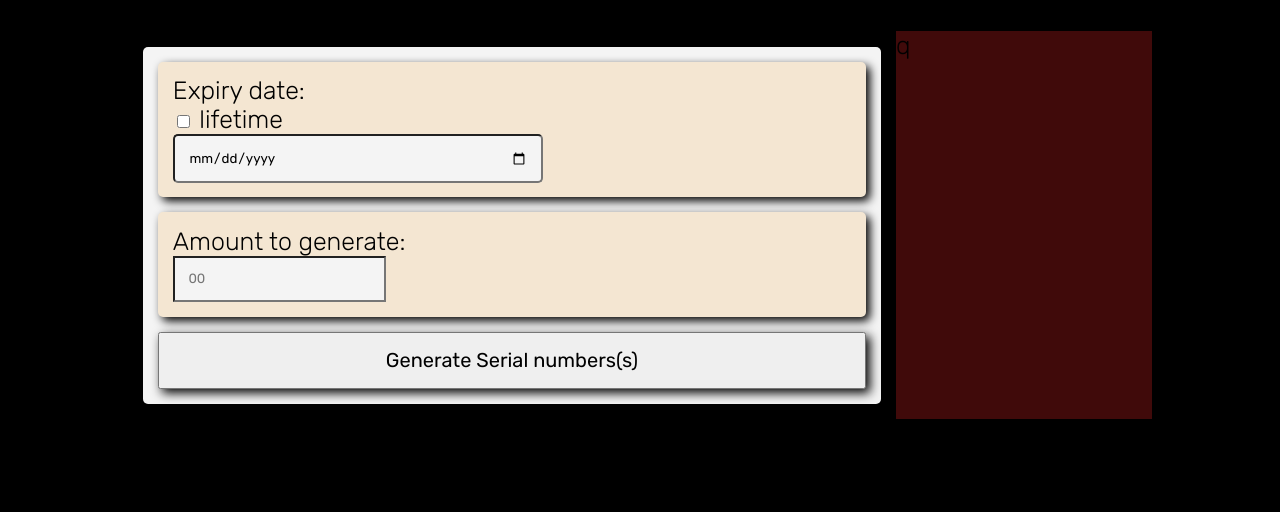
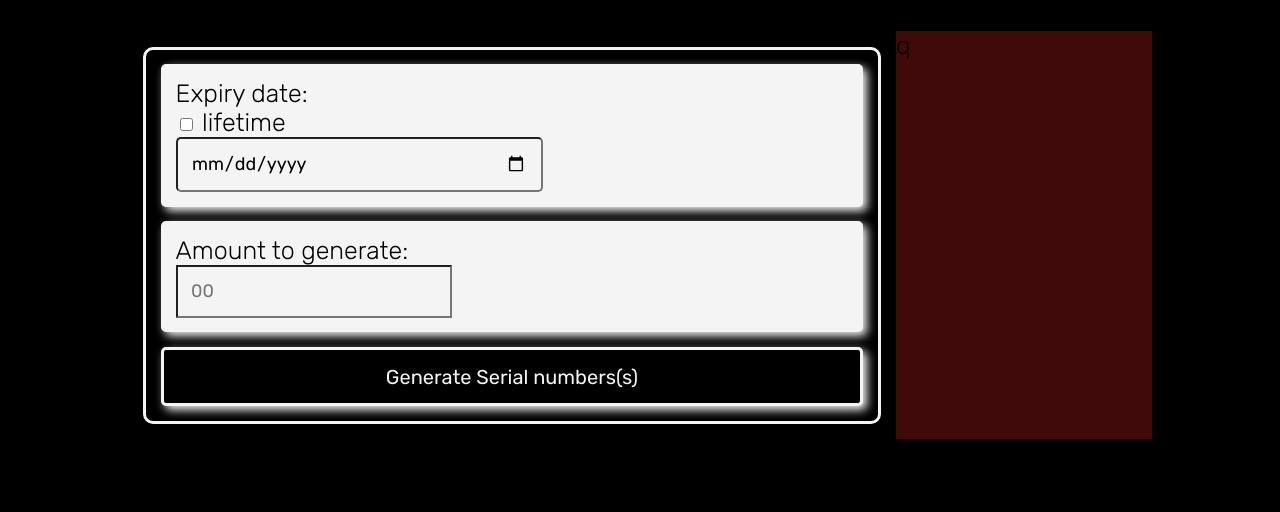
Before and after one commit to NicholasWahome/SOEN287, a plain HTML site: page pages/manage-product.html in a window 1280 px wide. Shown: the part 288-800 px from the top of the page. Drawn offline with Linux system fonts and the light colour scheme.

Commit message:
more stuff with css, will get to output page

```diff
--- a/pages/manage-product.html
+++ b/pages/manage-product.html
@@ -51,9 +51,9 @@
             <div class="sn-form">
                 <form   action="#">
                     <div class="date-wrapper">
-                        <label>Expiry date: <br><input type="checkbox" name="lifetime"> lifetime</label>
+                        <label>Expiry date: <br><input id="date-checkbox" type="checkbox" name="lifetime" onclick="dateDisplay()"> lifetime</label>
                         <br>
-                        <label><input class="date-button" type="date" name="exp-date"></label>
+                        <label><input id="date-button" type="date" name="exp-date"></label>
                     </div>
                     <div class="amount-wrapper">
                         <label>Amount to generate: <br><input type="text" placeholder="00" name="generate-amount"></label>
--- a/scripts/visual-scripts.js
+++ b/scripts/visual-scripts.js
@@ -15,3 +15,19 @@ function navDisplay(){
     }
 
 }
+// displays hodes date input if liftetime selected in manage-products
+function dateDisplay(){
+    var checkbox = document.getElementById("date-checkbox");
+    var date = document.getElementById("date-button");
+
+
+
+    if (checkbox.checked) {
+        date.style.display = "none";
+
+
+    } else {
+        date.style.display = "block";
+    }
+
+}
--- a/styles/manage-product.css
+++ b/styles/manage-product.css
@@ -78,16 +78,19 @@
     font-family: "Rubik";
 
 
+
+
 }
 .sn-form{
     display: block;
     height: fit-content;
     font-size: 25px;
     font-weight: 300;
-    background-color: #F4F4F4;
-    border-radius: 5px;
+    border-radius: 10px;
     margin: 2%;
 
+    border: 3px solid;
+    border-color: #F4F4F4;
 
 }
 .sn-form input{
@@ -98,43 +101,57 @@
 
 
 .date-wrapper{
-    background-color: #F4E6D2;
+    background-color: #F4F4F4;
     margin: 2%;
 
     padding: 2%;
     border-radius: 5px;
-    box-shadow:4px 4px 10px 0px #000000
+    box-shadow:4px 4px 10px 0px #F4F4F4
 
 }
-.date-wrapper .date-button{
+.date-wrapper #date-button{
     display: block;
     width: 50%;
     padding: 2% 2% 2% 2%;
     border-radius: 5px;
     background-color: #F4F4F4;
-
+    font-size: large;
 }
-/* F4E6D2 */
 .amount-wrapper{
     padding: 0% 0% 0% 0%;
-    background-color: #F4E6D2;
+    background-color: #F4F4F4;
     margin: 2% 2%;
     padding: 2%;
     border-radius: 5px;
-    box-shadow:4px 4px 10px 0px #000000
+    box-shadow:4px 4px 10px 0px #f4f4f4
 }
 .amount-wrapper input{
     padding:2%;
     background-color: #F4F4F4;
+    font-size: large;
 }
 .submit-wrapper input{
     font-size: 20px;
     margin:  0% 2% 2% 2%;
     width:96%;
     padding: 2%;
-    box-shadow:4px 4px 10px 0px #000000
+    box-shadow:4px 4px 10px 0px #F4F4F4;
+    background-color: #000000;
+    color:#F4F4F4;
+    transition-duration: 0.4s;
+    border-radius: 5px;
+    border: 3px solid;
+    border-color: #F4F4F4;
+
 }
-
+.submit-wrapper input:hover{
+    border: 3px solid;
+    border-color: #89D5DD;
+    background-color:#89D5DD;
+    box-shadow:4px 4px 5px 0px #219caa inset, 0px 0px 0px 5px #89D5DD;
+    color: #001e38;
+    font-weight: 800;
+}
 
 
 
```
